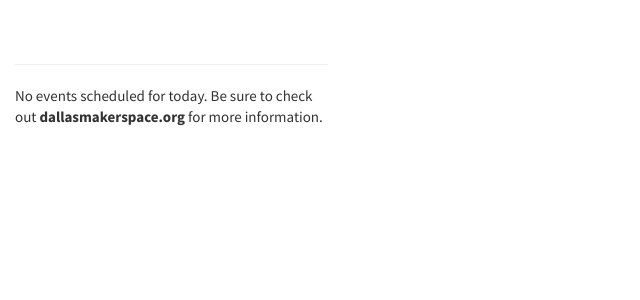
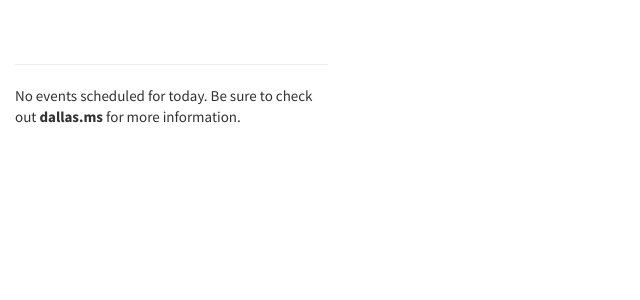
Before and after one commit to cag/dms-calendar-viewer, a Flask app: template templates/index.html in a window 1280 px wide. Shown: the top 300 px of the page, without its empty margins (0-640 px from the left). Run offline with Flask 2, Linux system fonts and the light colour scheme; the template is opened without the code that fills it, so the values that code supplies are empty; some libraries are stand-ins or nearby versions.

Commit message:
Hipper URL

```diff
--- a/templates/index.html
+++ b/templates/index.html
@@ -278,7 +278,7 @@ main {
     </div>
     {% endfor %}
     {% if not events %}
-    <div>No events scheduled for today. Be sure to check out <strong>dallasmakerspace.org</strong> for more information.</div>
+    <div>No events scheduled for today. Be sure to check out <strong>dallas.ms</strong> for more information.</div>
     {% endif %}
 </section>
 <section class="events-info">
```
